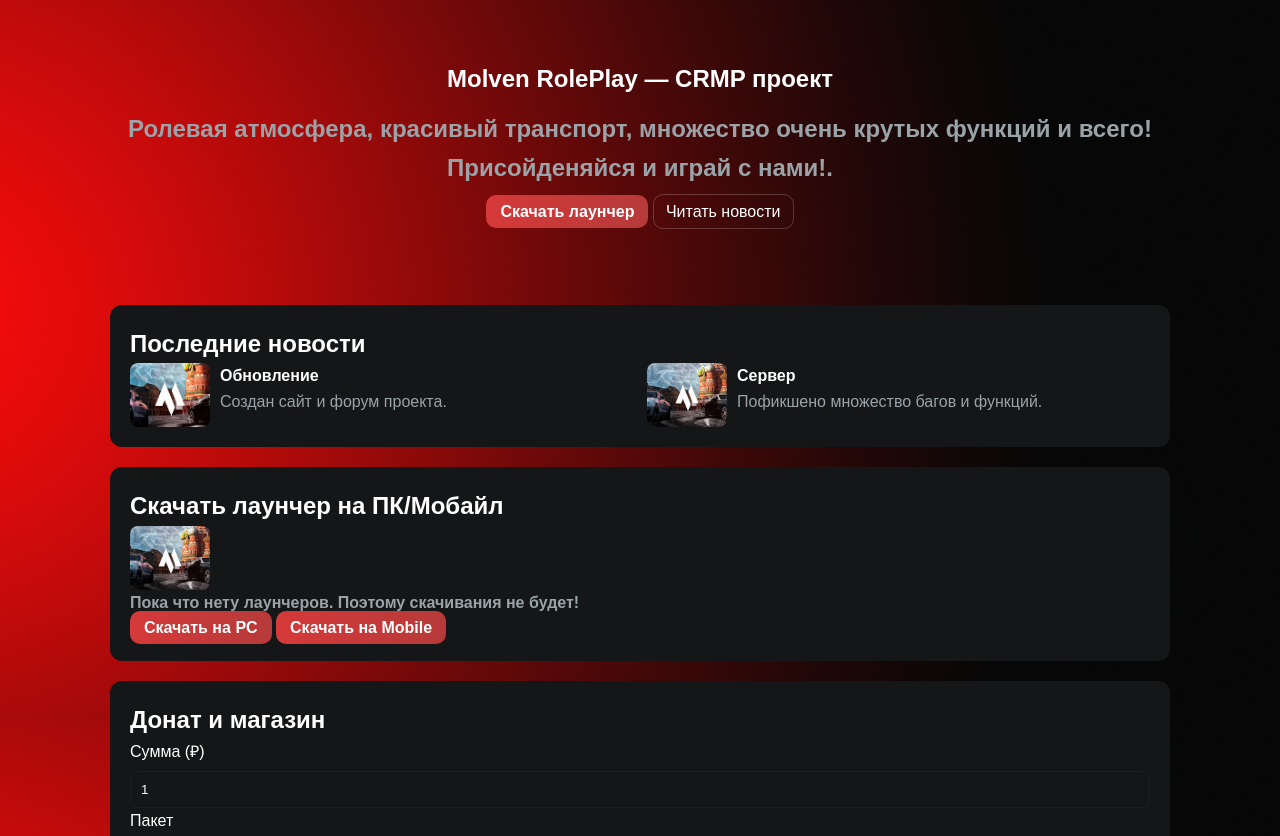
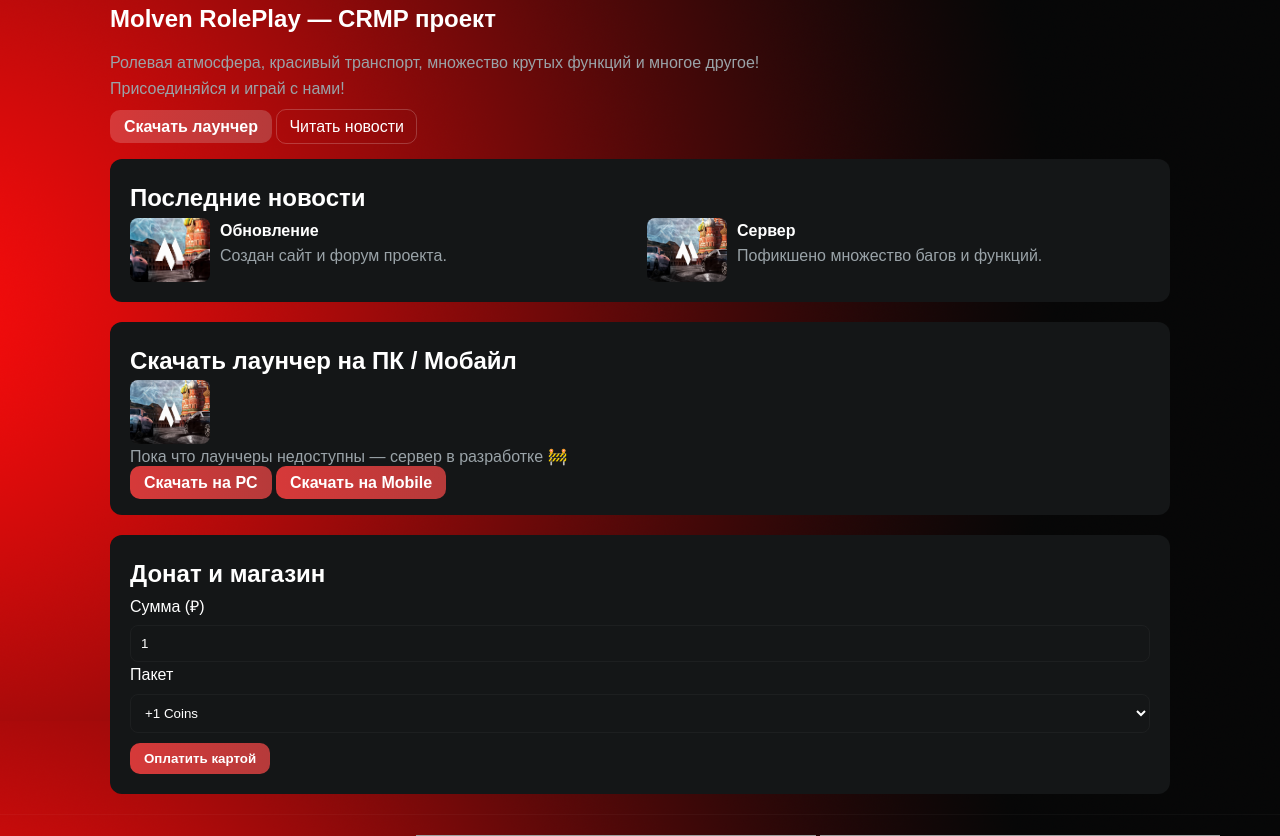
Before and after one commit to VMensem/MolvenSite, a Flask app: page / in a window 1280 px wide. Shown: the part 79-915 px from the top of the page. Run offline with Flask 3, Linux system fonts and the light colour scheme; grey boxes are pictures that could not be loaded.

Commit message:
Update index.html

```diff
--- a/templates/index.html
+++ b/templates/index.html
@@ -1,16 +1,22 @@
 {% extends "base.html" %}
-
 {% block title %}Molven RP — Главная{% endblock %}
 
 {% block content %}
-<section id="news" class="hero">
-  <div><h1>Molven RolePlay — CRMP проект</h1>
-  <h2 class="lead">Ролевая атмосфера, красивый транспорт, множество очень крутых функций и всего! Присойденяйся и играй с нами!.</h2></div>
-  <a class="btn" href="#download">Скачать лаунчер</a>
-  <a class="ghost" href="#news">Читать новости</a>
+<section id="hero" class="hero-section">
+  <div class="hero-box">
+    <h1>Molven RolePlay — CRMP проект</h1>
+    <p class="lead">
+      Ролевая атмосфера, красивый транспорт, множество крутых функций и многое другое!<br>
+      Присоединяйся и играй с нами!
+    </p>
+    <div class="hero-buttons">
+      <a class="btn" href="#download">Скачать лаунчер</a>
+      <a class="ghost" href="#news">Читать новости</a>
+    </div>
+  </div>
 </section>
 
-<section id="download" class="card-section">
+<section id="news" class="card-section">
   <h2>Последние новости</h2>
   <div class="news-list">
     <article class="card news-item">
@@ -20,6 +26,7 @@
         <p class="muted">Создан сайт и форум проекта.</p>
       </div>
     </article>
+
     <article class="card news-item">
       <div class="thumb" style="background-image:url('{{ url_for('static', filename='img/news2.jpg') }}')"></div>
       <div class="news-text">
@@ -30,25 +37,36 @@
   </div>
 </section>
 
-<section id="donate" class="card-section">
-  <h2>Скачать лаунчер на ПК/Мобайл</h2>
-  <div class="thumb" style="background-image:url('{{ url_for('static', filename='img/news2.jpg') }}')"></div>
-  <h4 class="muted">Пока что нету лаунчеров. Поэтому скачивания не будет!</h4>
-  <a class="btn" href="#download">Скачать на PC</a>     <a class="btn" href="#download">Скачать на Mobile</a>
+<section id="download" class="card-section">
+  <h2>Скачать лаунчер на ПК / Мобайл</h2>
+  <div class="thumb large" style="background-image:url('{{ url_for('static', filename='img/news2.jpg') }}')"></div>
+  <p class="muted">Пока что лаунчеры недоступны — сервер в разработке 🚧</p>
+  <div class="hero-buttons">
+    <a class="btn" href="#download">Скачать на PC</a>
+    <a class="btn" href="#download">Скачать на Mobile</a>
+  </div>
 </section>
 
-<section id="contacts" class="card-section">
+<section id="donate" class="card-section">
   <h2>Донат и магазин</h2>
-  <form onsubmit="event.preventDefault();simulatePay()">
-    <label>Сумма (₽)</label>
-    <input type="number" value="1" min="1">
-    <label>Пакет</label>
-    <select>
+  <form onsubmit="event.preventDefault();simulatePay()" class="donate-form">
+    <label for="sum">Сумма (₽)</label>
+    <input id="sum" type="number" value="1" min="1">
+
+    <label for="pack">Пакет</label>
+    <select id="pack">
       <option value="1">+1 Coins</option>
     </select>
+
     <div class="donate-buttons">
       <button class="btn" type="submit">Оплатить картой</button>
     </div>
   </form>
 </section>
+
+<div id="alertOverlay" class="alert-overlay">
+  <div class="alert-box">
+    Оплата временно недоступна,<br>сервер в разработке 🚧
+  </div>
+</div>
 {% endblock %}
```
